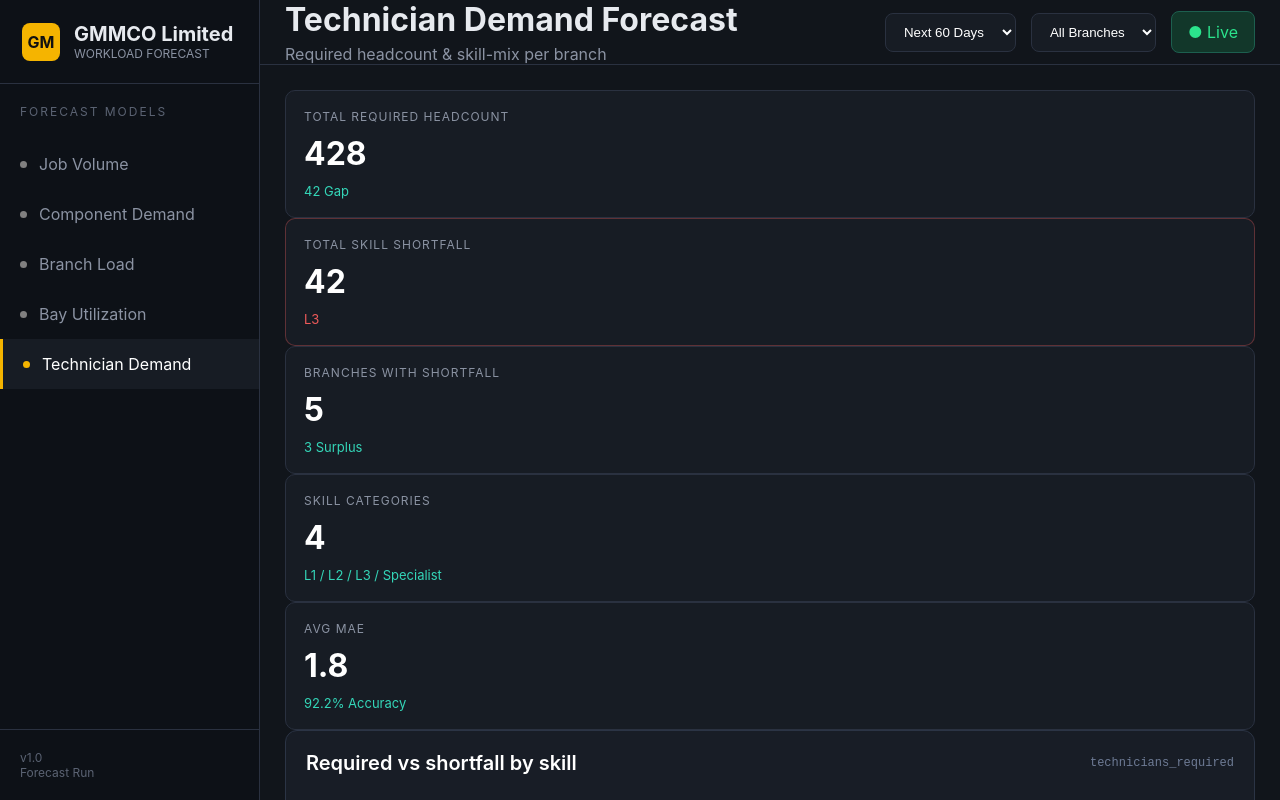
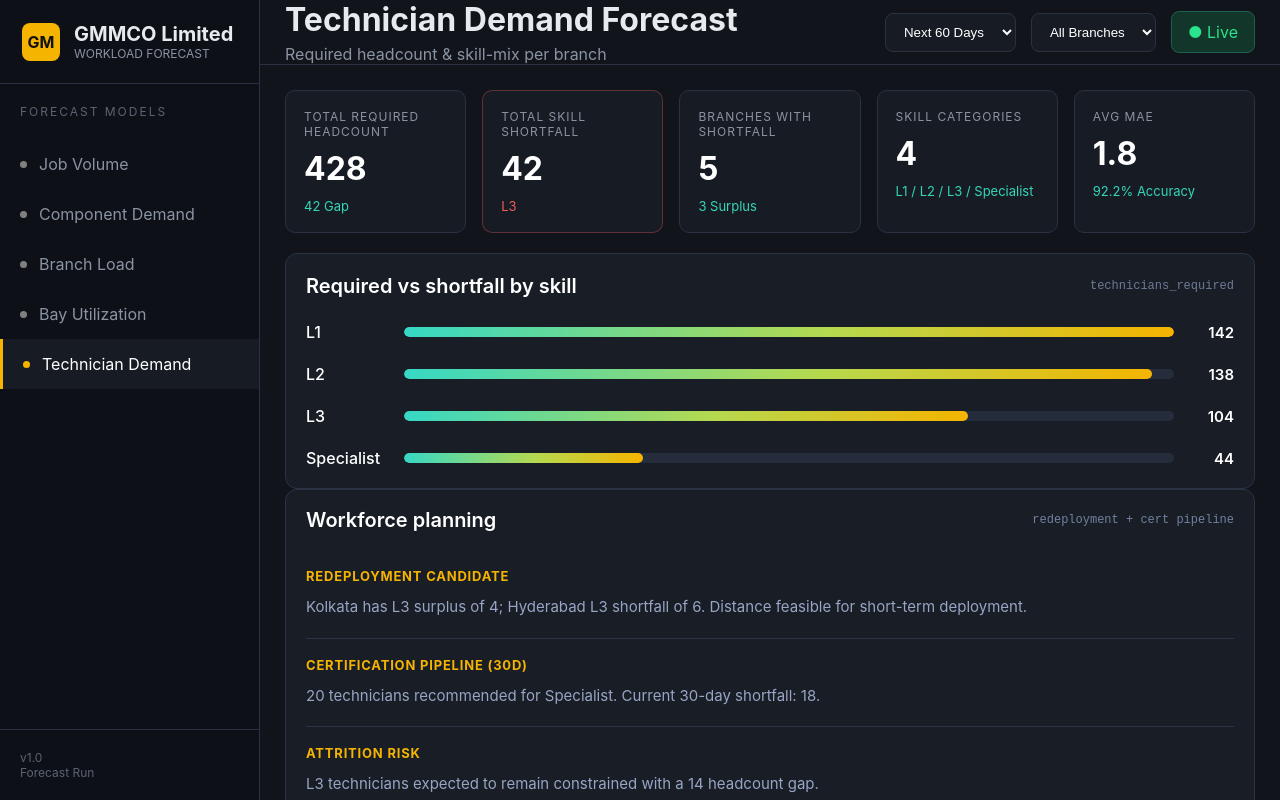
Before and after one commit to monishka-digi/workload-forecast-engine-ui, a React (Vite) app: page /technician-demand in a window 1280 px wide. Built offline with nearby package versions, Linux system fonts and the light colour scheme.

Commit message:
fixed kpi card layout in technician demand

```diff
--- a/src/components/KPI/KpiCard.css
+++ b/src/components/KPI/KpiCard.css
@@ -53,3 +53,10 @@
 .alert {
   border: 1px solid #ef5a5a55;
 }
+
+.kpiSection {
+  display: grid;
+  grid-template-columns: repeat(5, minmax(0, 1fr));
+  gap: 16px;
+  margin-bottom: 20px;
+}
```
